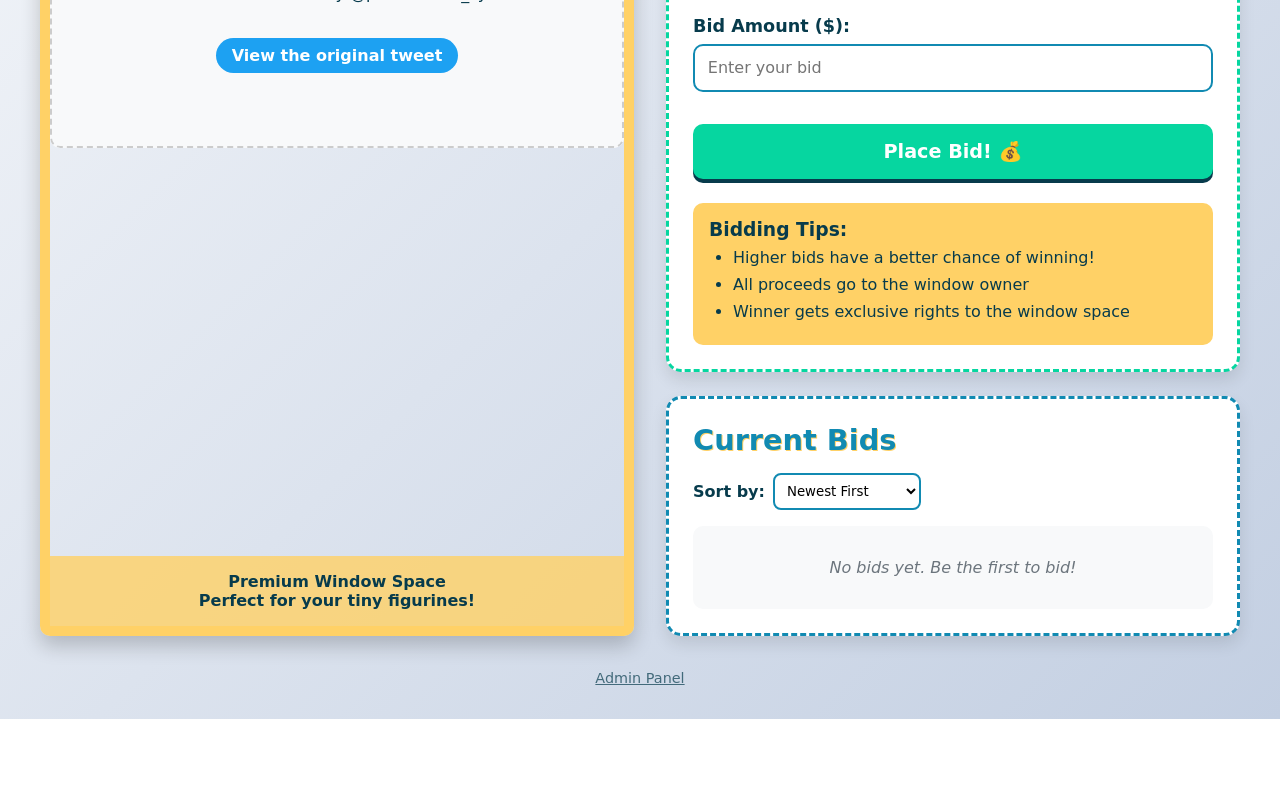
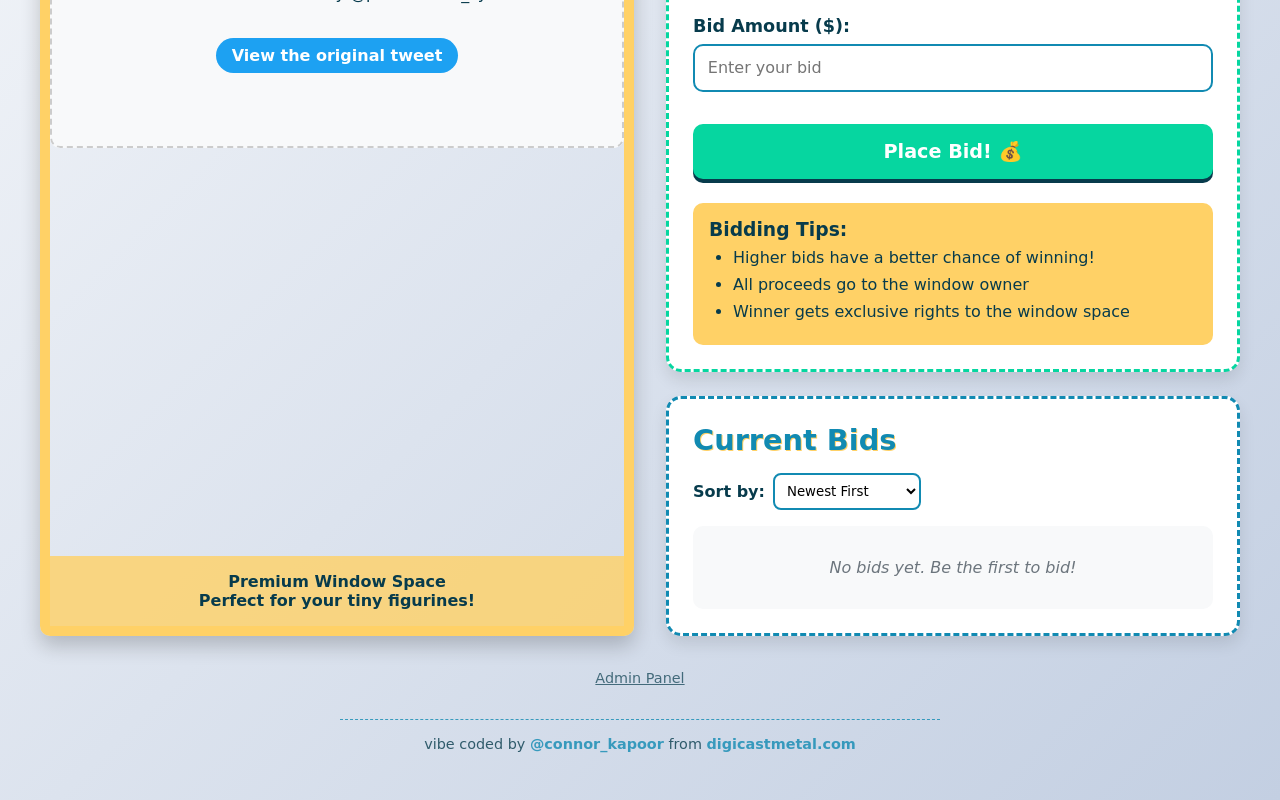
Before and after one commit to connorkapoor/windowspaceauction, a Next.js app: page / in a window 1280 px wide. Shown: the part 374-1174 px from the top of the page. Before the commit the page ends 1093 px from the top, so only its background shows below. Built offline with nearby package versions, Linux system fonts and the light colour scheme.

Commit message:
Add attribution footer and make usernames clickable links

```diff
--- a/app/page.js
+++ b/app/page.js
@@ -119,6 +119,29 @@ export default function Home() {
       <div className={styles.adminLink}>
         <Link href="/admin">Admin Panel</Link>
       </div>
+
+      <footer className={styles.footer}>
+        <p>
+          vibe coded by{' '}
+          <a
+            href="https://twitter.com/connor_kapoor"
+            target="_blank"
+            rel="noopener noreferrer"
+            className={styles.footerLink}
+          >
+            @connor_kapoor
+          </a>{' '}
+          from{' '}
+          <a
+            href="https://digicastmetal.com"
+            target="_blank"
+            rel="noopener noreferrer"
+            className={styles.footerLink}
+          >
+            digicastmetal.com
+          </a>
+        </p>
+      </footer>
     </main>
   );
 }
--- a/app/page.module.css
+++ b/app/page.module.css
@@ -110,6 +110,30 @@
   opacity: 1;
 }
 
+.footer {
+  margin-top: 2rem;
+  padding: 1rem;
+  text-align: center;
+  font-size: 0.9rem;
+  color: #073b4c;
+  opacity: 0.8;
+  border-top: 1px dashed #118ab2;
+  width: 100%;
+  max-width: 600px;
+}
+
+.footerLink {
+  color: #118ab2;
+  text-decoration: none;
+  font-weight: bold;
+  transition: color 0.2s ease, text-decoration 0.2s ease;
+}
+
+.footerLink:hover {
+  color: #0c85d0;
+  text-decoration: underline;
+}
+
 @keyframes bounce {
   0%, 20%, 50%, 80%, 100% {
     transform: translateY(0);
--- a/components/BidList.js
+++ b/components/BidList.js
@@ -29,6 +29,13 @@ export default function BidList({ bids }) {
            ' ' + date.toLocaleDateString();
   };
 
+  // Function to create Twitter profile URL from username
+  const getTwitterProfileUrl = (username) => {
+    // Remove @ if it exists at the beginning
+    const cleanUsername = username.startsWith('@') ? username.substring(1) : username;
+    return `https://twitter.com/${cleanUsername}`;
+  };
+
   const sortedBids = getSortedBids();
   const highestBid = bids.length > 0
     ? bids.reduce((max, bid) => bid.amount > max.amount ? bid : max, bids[0])
@@ -40,7 +47,15 @@ export default function BidList({ bids }) {
         <h2 className={styles.bidListTitle}>Current Bids</h2>
         {highestBid && (
           <div className={styles.highestBid}>
-            Highest Bid: <span>${highestBid.amount.toFixed(2)}</span> by {highestBid.username}
+            Highest Bid: <span>${highestBid.amount.toFixed(2)}</span> by{' '}
+            <a
+              href={getTwitterProfileUrl(highestBid.username)}
+              target="_blank"
+              rel="noopener noreferrer"
+              className={styles.usernameLink}
+            >
+              {highestBid.username}
+            </a>
           </div>
         )}
       </div>
@@ -78,7 +93,16 @@ export default function BidList({ bids }) {
                 whileHover={{ scale: 1.02 }}
               >
                 <div className={styles.bidInfo}>
-                  <div className={styles.bidUser}>{bid.username}</div>
+                  <div className={styles.bidUser}>
+                    <a
+                      href={getTwitterProfileUrl(bid.username)}
+                      target="_blank"
+                      rel="noopener noreferrer"
+                      className={styles.usernameLink}
+                    >
+                      {bid.username}
+                    </a>
+                  </div>
                   <div className={styles.bidAmount}>${bid.amount.toFixed(2)}</div>
                 </div>
                 <div className={styles.bidTime}>{formatTime(bid.timestamp)}</div>
--- a/components/BidList.module.css
+++ b/components/BidList.module.css
@@ -112,6 +112,17 @@
   color: #073b4c;
 }
 
+.usernameLink {
+  color: #1DA1F2;
+  text-decoration: none;
+  transition: color 0.2s ease;
+}
+
+.usernameLink:hover {
+  color: #0c85d0;
+  text-decoration: underline;
+}
+
 .bidAmount {
   font-weight: bold;
   color: #06d6a0;
--- a/components/TweetEmbed.module.css
+++ b/components/TweetEmbed.module.css
@@ -94,8 +94,8 @@
 }
 
 /* Hide loading once tweet is loaded */
-:global(.twitter-tweet),
-:global(.twitter-tweet-rendered) {
+.tweetContent :global(.twitter-tweet),
+.tweetContent :global(.twitter-tweet-rendered) {
   z-index: 2;
   position: relative;
 }
--- a/components/WinnerModal.js
+++ b/components/WinnerModal.js
@@ -37,6 +37,13 @@ export default function WinnerModal({ winner, onClose }) {
   // Generate Venmo link with pre-filled amount
   const venmoLink = `https://venmo.com/?txn=pay&audience=private&recipients=windowowner&amount=${winner.amount}&note=Window%20Space%20Auction%20Payment`;
 
+  // Function to create Twitter profile URL from username
+  const getTwitterProfileUrl = (username) => {
+    // Remove @ if it exists at the beginning
+    const cleanUsername = username.startsWith('@') ? username.substring(1) : username;
+    return `https://twitter.com/${cleanUsername}`;
+  };
+
   return (
     <div className={styles.modalOverlay}>
       <canvas id="confetti-canvas" className={styles.confettiCanvas}></canvas>
@@ -52,7 +59,16 @@ export default function WinnerModal({ winner, onClose }) {
         <div className={styles.winnerInfo}>
           <div className={styles.trophy}>🏆</div>
           <div className={styles.winnerDetails}>
-            <p className={styles.winnerName}>{winner.username}</p>
+            <p className={styles.winnerName}>
+              <a
+                href={getTwitterProfileUrl(winner.username)}
+                target="_blank"
+                rel="noopener noreferrer"
+                className={styles.usernameLink}
+              >
+                {winner.username}
+              </a>
+            </p>
             <p className={styles.winnerBid}>${winner.amount.toFixed(2)}</p>
           </div>
         </div>
--- a/components/WinnerModal.module.css
+++ b/components/WinnerModal.module.css
@@ -81,6 +81,17 @@
   margin-bottom: 0.5rem;
 }
 
+.usernameLink {
+  color: #1DA1F2;
+  text-decoration: none;
+  transition: color 0.2s ease;
+}
+
+.usernameLink:hover {
+  color: #0c85d0;
+  text-decoration: underline;
+}
+
 .winnerBid {
   font-size: 2.2rem;
   font-weight: bold;
```
